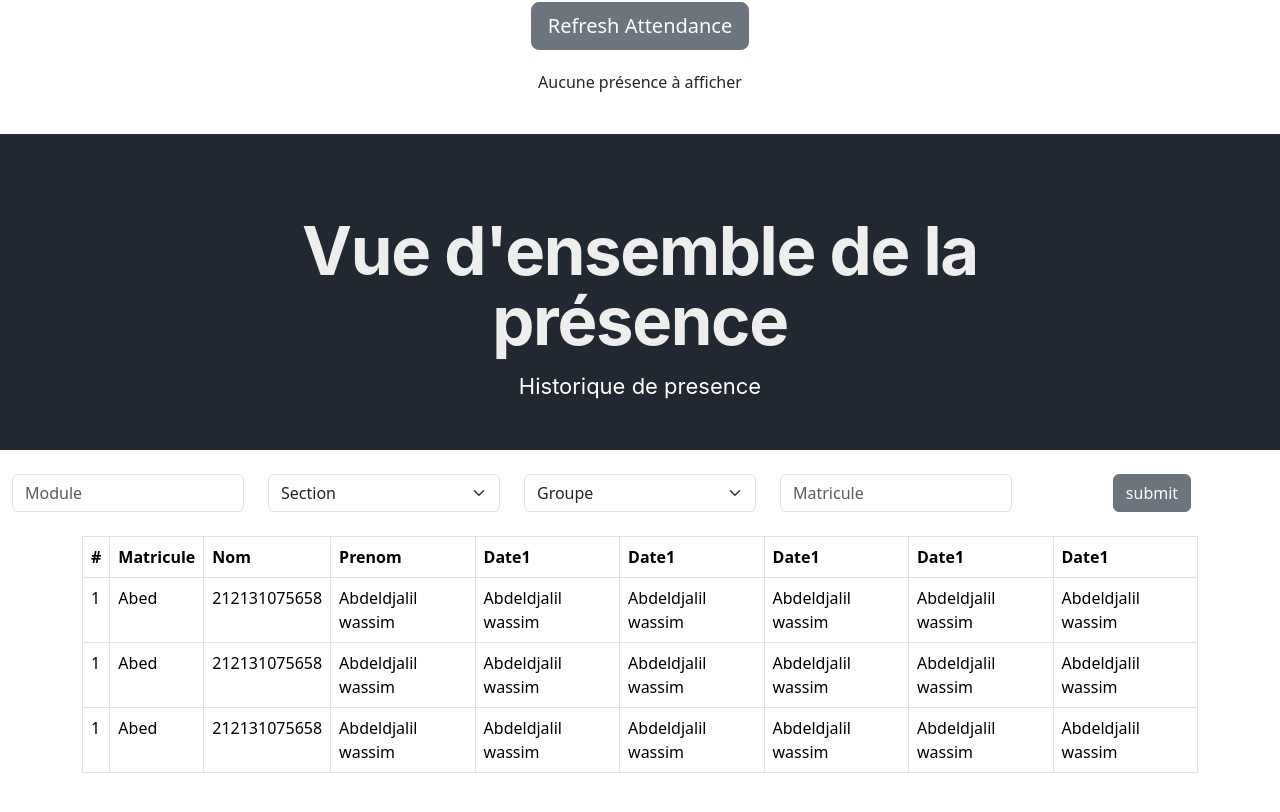
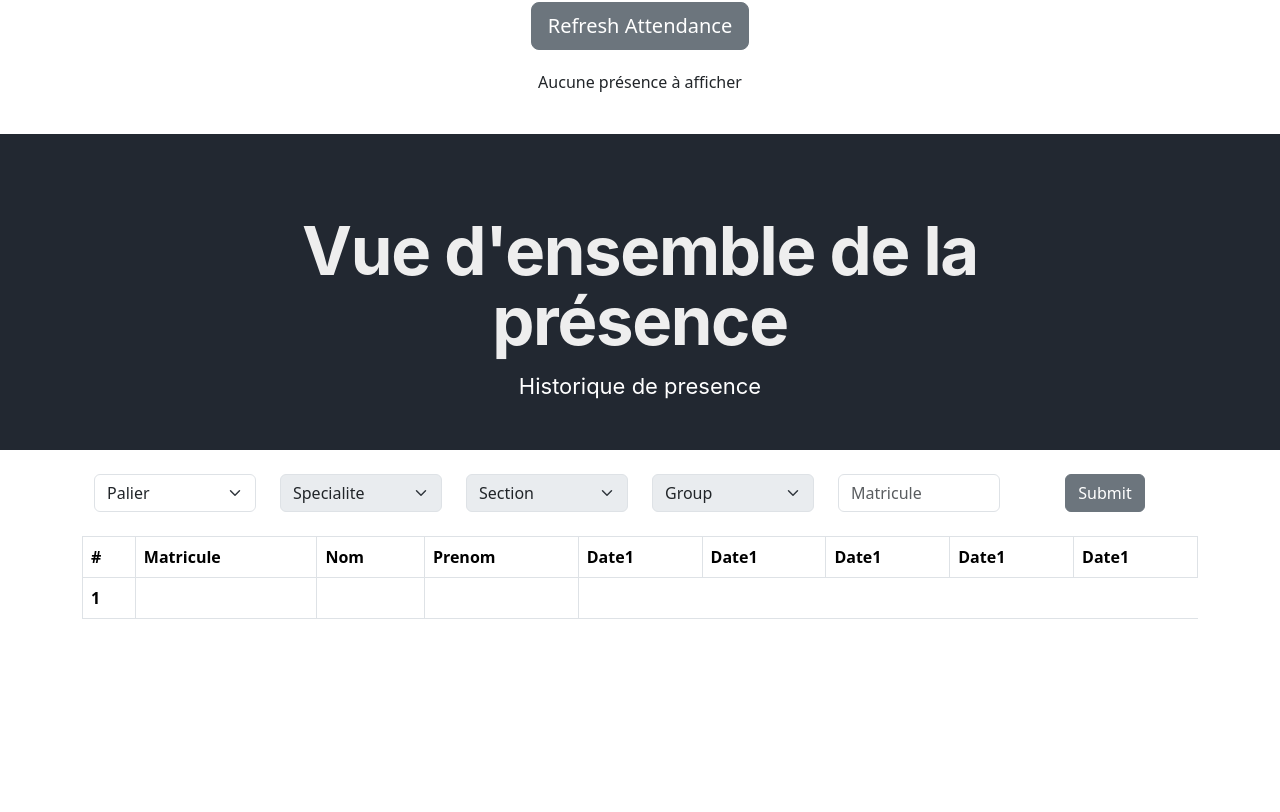
Before and after one commit to AbdeljalilAbed/Application-web-pour-un-Systeme-de-presence-base-sur-la-reconnaissance-facial, a React (Create React App) app in the folder Client2/: page /Prof in a window 1280 px wide. Shown: the part 322-1134 px from the top of the page. Before the commit the page ends 1111 px from the top, so only its background shows below. Built offline with nearby package versions, Linux system fonts and the light colour scheme.

Commit message:
historique presence getEtds

```diff
--- a/Client2/src/components/History.js
+++ b/Client2/src/components/History.js
@@ -1,9 +1,208 @@
-import React from "react";
+import React, { useState } from "react";
+import axios from "axios";
+import { backendURL } from "../config";
 
 const History = () => {
+  const [Etds, setEtds] = useState([]);
+
+  const [selectedPalier, setSelectedPalier] = useState("");
+  const [selectedSpecialite, setSelectedSpecialite] = useState("");
+  const [selectedSection, setSelectedSection] = useState("");
+  const [selectedGroup, setSelectedGroup] = useState("");
+  const [matricule, setMatricule] = useState("");
+  const [specialites, setSpecialites] = useState([]);
+  const [sections, setSections] = useState([]);
+
+  // Define options for palier, specialite, and section
+  const paliers = ["L1", "L2", "L3", "M1", "M2"];
+  const specialitesByPalier = {
+    L1: ["TRONC COMMUN"],
+    L2: ["ACAD", "ISIL", "GTR"],
+    L3: ["ACAD", "ISIL", "GTR"],
+    M1: ["RSD", "IL", "SII", "SSI", "BIGDATAA", "MIND", "IV", "BIOINFO", "HPC"],
+    M2: ["RSD", "IL", "SII", "SSI", "BIGDATAA", "MIND", "IV", "BIOINFO", "HPC"],
+  };
+  const sectionsBySpecialite = {
+    "TRONC COMMUN": ["A", "B", "C", "D", "E", "F"],
+    ACAD: ["A", "B", "C"],
+    ISIL: ["A", "B"],
+    RSd: ["A"],
+    IL: ["A"],
+    SII: ["A"],
+    BIGDATAA: ["A"],
+    MIND: ["A"],
+    IV: ["A"],
+    BIOINFO: ["A"],
+    HPC: ["A"],
+    // Add sections for other specialities
+  };
+
+  // Handle palier change
+  const handlePalierChange = (e) => {
+    const palier = e.target.value;
+    setSelectedPalier(palier);
+    setSelectedSpecialite(""); // Reset selected specialite
+    setSpecialites(specialitesByPalier[palier] || []);
+  };
+
+  // Handle specialite change
+  const handleSpecialiteChange = (e) => {
+    const specialite = e.target.value;
+    setSelectedSpecialite(specialite);
+    setSelectedSection(""); // Reset selected section
+    setSections(sectionsBySpecialite[specialite] || []);
+  };
+
+  // Handle section change
+  const handleSectionChange = (e) => {
+    const section = e.target.value;
+    setSelectedSection(section);
+  };
+
+  // Handle form submit
+  const handleSubmit = async () => {
+    // Make a GET request with selected options
+    console.log(selectedPalier);
+    console.log(selectedGroup);
+    console.log(matricule);
+    try {
+      const etdsResponse = await axios.get(backendURL + "/historyEtds", {
+        params: {
+          palier: selectedPalier,
+          specialite: selectedSpecialite,
+          section: selectedSection,
+          groupe: selectedGroup,
+          matricule: matricule,
+        },
+      });
+      setEtds(etdsResponse.data);
+
+      // Handle response data
+      console.log("Response:", Etds);
+    } catch (error) {
+      // Handle error
+      console.error("Error:", error);
+    }
+  };
+
   return (
-    <div className="container">
+    <div className="container vh-100">
+      <div className="container-fluid text-center">
+        <div className="row">
+          <div className="col-2">
+            <select
+              className="form-select"
+              aria-label="Palier"
+              value={selectedPalier}
+              onChange={handlePalierChange}
+            >
+              <option value="">Palier</option>
+              {paliers.map((palier) => (
+                <option key={palier} value={palier}>
+                  {palier}
+                </option>
+              ))}
+            </select>
+          </div>
+          <div className="col-2">
+            <select
+              className="form-select"
+              aria-label="Specialite"
+              value={selectedSpecialite}
+              onChange={handleSpecialiteChange}
+              disabled={!selectedPalier}
+            >
+              <option value="">Specialite</option>
+              {specialites.map((specialite) => (
+                <option key={specialite} value={specialite}>
+                  {specialite}
+                </option>
+              ))}
+            </select>
+          </div>
+          <div className="col-2">
+            <select
+              className="form-select"
+              aria-label="Section"
+              value={selectedSection}
+              onChange={handleSectionChange}
+              disabled={!selectedSpecialite}
+            >
+              <option value="">Section</option>
+              {sections.map((section) => (
+                <option key={section} value={section}>
+                  {section}
+                </option>
+              ))}
+            </select>
+          </div>
+          <div className="col-2">
+            <select
+              className="form-select"
+              aria-label="Group"
+              value={selectedGroup}
+              onChange={(e) => setSelectedGroup(e.target.value)}
+              disabled={!selectedSection}
+            >
+              <option value="">Group</option>
+              <option value="1">1</option>
+              <option value="2">2</option>
+              <option value="3">3</option>
+              <option value="4">4</option>
+            </select>
+          </div>
+          <div className="col-2">
+            <input
+              className="form-control"
+              type="text"
+              placeholder="Matricule"
+              aria-label="Matricule"
+              value={matricule}
+              onChange={(e) => setMatricule(e.target.value)}
+            />
+          </div>
+          <div className="col-2">
+            <button
+              type="button"
+              className="btn btn-secondary"
+              onClick={handleSubmit}
+            >
+              Submit
+            </button>
+          </div>
+        </div>
+      </div>
+      <br />
       <div className="table-responsive">
+        {" "}
+        <div className="table-responsive">
+          {Etds.length > 0 ? (
+            <table className="table table-bordered">
+              <thead>
+                <tr>
+                  <th>#</th>
+                  <th>Matricule</th>
+                  <th>Nom</th>
+                  <th>Prenom</th>
+                  <th>Date1</th>
+                  <th>Date1</th>
+                  <th>Date1</th>
+                  <th>Date1</th>
+                  <th>Date1</th>
+                </tr>
+              </thead>
+              <tbody>
+                {Etds.map((Etd, index) => (
+                  <tr key={index}>
+                    <th scope="row">{index + 1}</th>
+                    <td>{Etd.MatriculeEtd}</td>
+                    <td>{Etd.nom}</td>
+                    <td>{Etd.prenom}</td>
+                  </tr>
+                ))}
+              </tbody>
+            </table>
+          ) : (
             <table className="table table-bordered">
               <thead>
                 <tr>
@@ -20,40 +219,15 @@ const History = () => {
               </thead>
               <tbody>
                 <tr>
-              <td>1</td>
-              <td>Abed</td>
-              <td>212131075658</td>
-              <td>Abdeldjalil wassim</td>
-              <td>Abdeldjalil wassim</td>
-              <td>Abdeldjalil wassim</td>
-              <td>Abdeldjalil wassim</td>
-              <td>Abdeldjalil wassim</td>
-              <td>Abdeldjalil wassim</td>
-            </tr>
-            <tr>
-              <td>1</td>
-              <td>Abed</td>
-              <td>212131075658</td>
-              <td>Abdeldjalil wassim</td>
-              <td>Abdeldjalil wassim</td>
-              <td>Abdeldjalil wassim</td>
-              <td>Abdeldjalil wassim</td>
-              <td>Abdeldjalil wassim</td>
-              <td>Abdeldjalil wassim</td>
-            </tr>
-            <tr>
-              <td>1</td>
-              <td>Abed</td>
-              <td>212131075658</td>
-              <td>Abdeldjalil wassim</td>
-              <td>Abdeldjalil wassim</td>
-              <td>Abdeldjalil wassim</td>
-              <td>Abdeldjalil wassim</td>
-              <td>Abdeldjalil wassim</td>
-              <td>Abdeldjalil wassim</td>
+                  <th scope="row">1</th>
+                  <td>{Etds.MatriculeEtd}</td>
+                  <td>{Etds.nom}</td>
+                  <td>{Etds.prenom}</td>
                 </tr>
               </tbody>
             </table>
+          )}
+        </div>
       </div>
     </div>
   );
--- a/Client2/src/components/Table.js
+++ b/Client2/src/components/Table.js
@@ -6,7 +6,7 @@ import { jwtDecode } from "jwt-decode";
 
 function Table() {
   //const [Etds, setEtds] = useState([]);
-  const [EtdsG2, setEtdsG2] = useState([]);
+  const [Etds, setEtds] = useState([]);
   const [isPresent, setIsPresent] = useState({});
   // eslint-disable-next-line no-unused-vars
   const [matricule, setMatricule] = useState("");
@@ -35,7 +35,7 @@ function Table() {
           `${backendURL}/getEtds/${decodedToken.username}`
         );
         const etdsData = etdsResponse.data;
-        setEtdsG2(etdsResponse.data);
+        setEtds(etdsResponse.data);
 
         const aggregatedResponse = await axios.get(
           backendURL + "/getEtdsPresent"
@@ -98,7 +98,7 @@ function Table() {
       </div>
 
       <div className="table-responsive">
-        {EtdsG2.length > 0 ? (
+        {Etds.length > 0 ? (
           <table className="table table-bordered">
             <thead>
               <tr>
@@ -110,7 +110,7 @@ function Table() {
               </tr>
             </thead>
             <tbody>
-              {EtdsG2.map((Etd, index) => (
+              {Etds.map((Etd, index) => (
                 <tr key={index}>
                   <th scope="row">{index + 1}</th>
                   <td>{Etd.MatriculeEtd}</td>
--- a/Client2/src/pages/Prof.js
+++ b/Client2/src/pages/Prof.js
@@ -3,7 +3,6 @@ import { AuthProvider } from "../components/AuthContext";
 import { useNavigate } from "react-router-dom";
 import Table from "../components/Table";
 import History from "../components/History";
-import Filters from "../components/Filters";
 import "./Prof.css";
 import "bootstrap/dist/css/bootstrap.css";
 
@@ -48,8 +47,6 @@ function Prof() {
         </div>
       </div>
       <br />
-      <Filters />
-      <br />
       <History />
     </AuthProvider>
   );
```
Also changed, not shown: 1 other file (tests, documents, lock files or other folders). Lines whose indentation alone changed are shown as unchanged.
